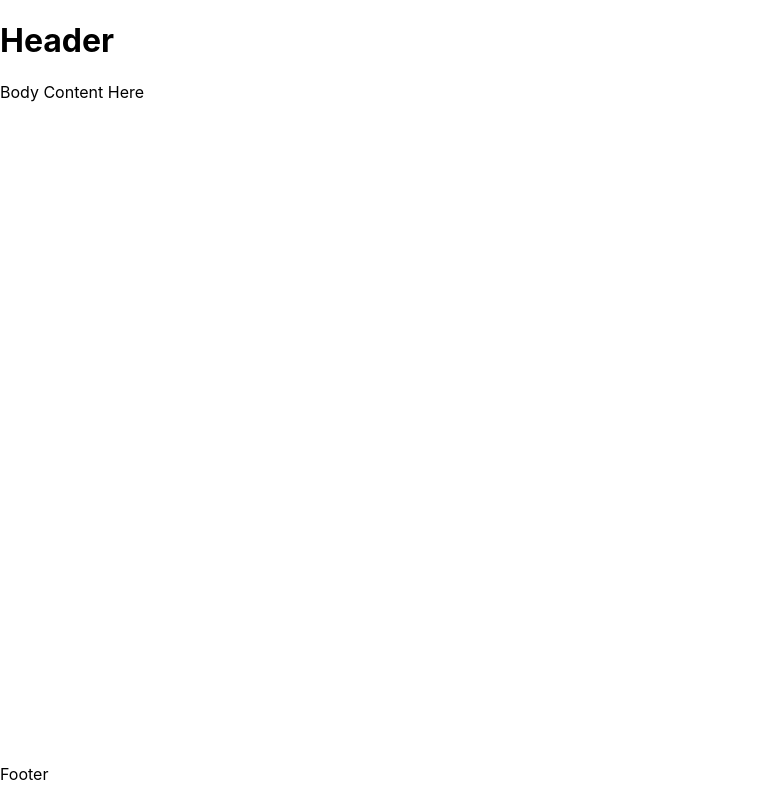
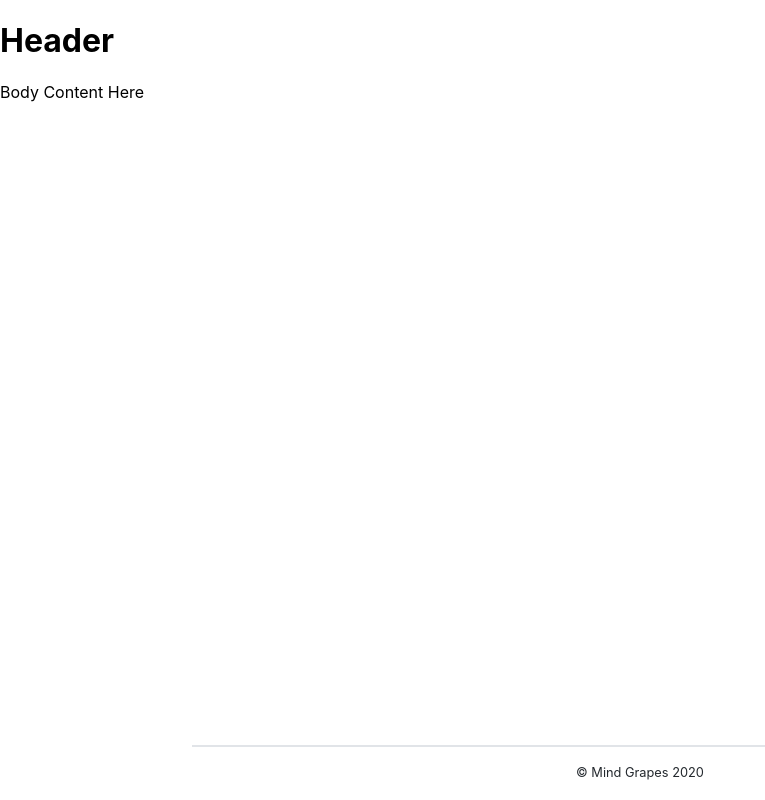
Before and after one commit to myronschippers/mind-grapes-connect, a React (Create React App) app: page / in a window 1280 px wide. Shown: the whole page, without its empty margins (0-765 px from the left). Built offline with nearby package versions, Linux system fonts and the light colour scheme.

Commit message:
attaching footer component with styles

```diff
--- a/src/components/App/App.js
+++ b/src/components/App/App.js
@@ -1,8 +1,9 @@
 import React from 'react';
 import GlobalLayout from '../GlobalLayout/GlobalLayout';
+import Footer from '../Footer/Footer';
 
 function App() {
-  return <GlobalLayout>Body Content Here</GlobalLayout>;
+  return <GlobalLayout footer={Footer}>Body Content Here</GlobalLayout>;
 }
 
 export default App;
--- /dev/null
+++ b/src/components/Footer/Footer.js
@@ -0,0 +1,8 @@
+import React from 'react';
+import styles from './Footer.module.css';
+
+function Footer(props) {
+  return <div className={styles.footer}>&copy; Mind Grapes 2020</div>;
+}
+
+export default Footer;
--- /dev/null
+++ b/src/components/Footer/Footer.module.css
@@ -0,0 +1,18 @@
+.footer {
+  padding: 20px;
+  position: relative;
+  color: #24292e;
+  font-size: 0.8rem;
+  text-align: center;
+}
+
+.footer::before {
+  content: '';
+  width: 70%;
+  height: 0;
+  border-bottom: 2px solid #e1e4e8;
+  position: absolute;
+  top: 0;
+  left: 50%;
+  transform: translate(-50%, 0);
+}
--- a/src/components/GlobalLayout/GlobalLayout.js
+++ b/src/components/GlobalLayout/GlobalLayout.js
@@ -2,8 +2,10 @@ import React from 'react';
 import styles from './GlobalLayout.module.css';
 
 function GlobalLayout(props) {
-  const HeaderContent = props.header ? props.header : () => <h1>Header</h1>;
-  const FooterContent = props.footer ? props.footer : () => <p>Footer</p>;
+  const HeaderContent =
+    props.header != null ? props.header : () => <h1>Header</h1>;
+  const FooterContent =
+    props.footer != null ? props.footer : () => <p>Footer</p>;
 
   return (
     <div className={styles.scaffold}>
```
